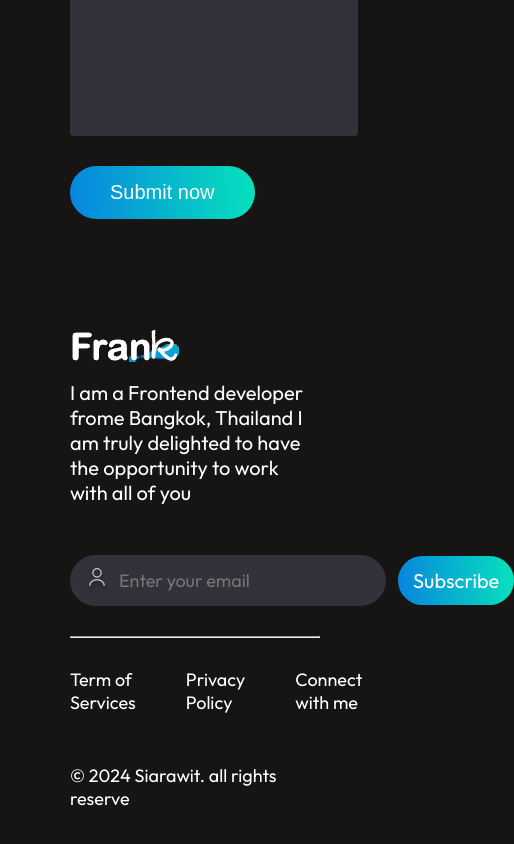
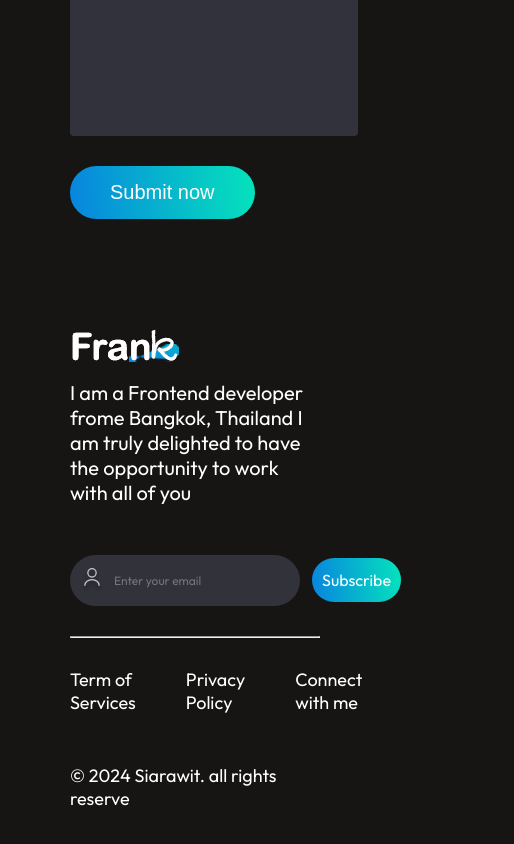
Before and after one commit to Franksirawit98/Portfolio, a React (Vite) app: page / in a window 390 px wide. Shown: the part 6205-7049 px from the top of the page, 514 px wide, since content can reach past the window. Built offline with nearby package versions, Linux system fonts and the light colour scheme.

Commit message:
แก้ไข Resposive footer.css/mobile/input,Email,btn-subscribe

```diff
--- a/src/Components/Footer/Footer.css
+++ b/src/Components/Footer/Footer.css
@@ -95,16 +95,16 @@
 
     .footer-email-input {
         gap: 10px;
-        padding: 12px 15px;
+        padding: 12px 10px;
         padding-right: 10px;
     }
 
     .footer-email-input input {
-        font-size: 18px;
+        font-size: 12px;
     }
 
     .footer-subscribe {
-        font-size: 20px;
-        padding: 12px 15px;
+        font-size: 16px;
+        padding: 12px 10px;
     }
 }
```
